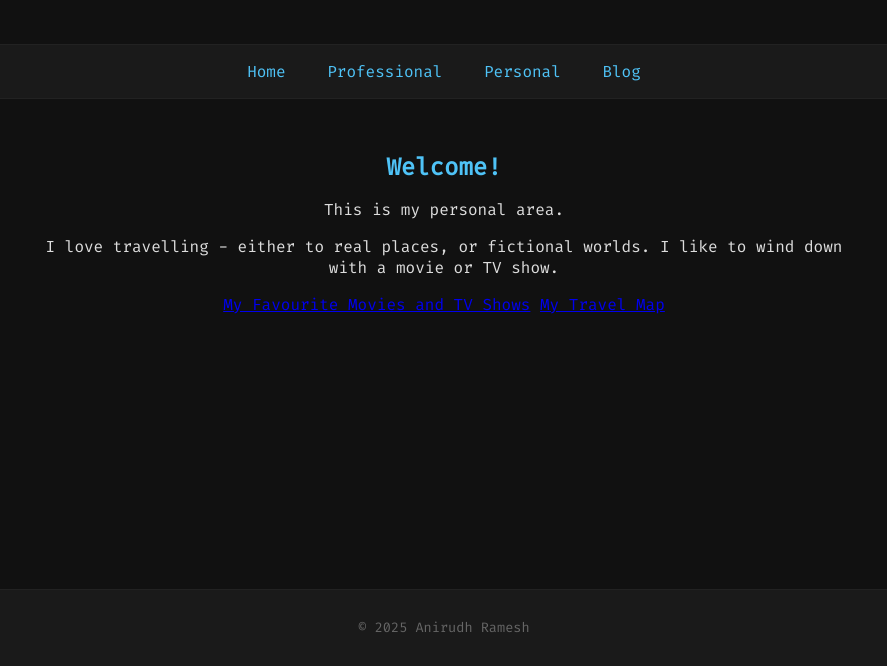
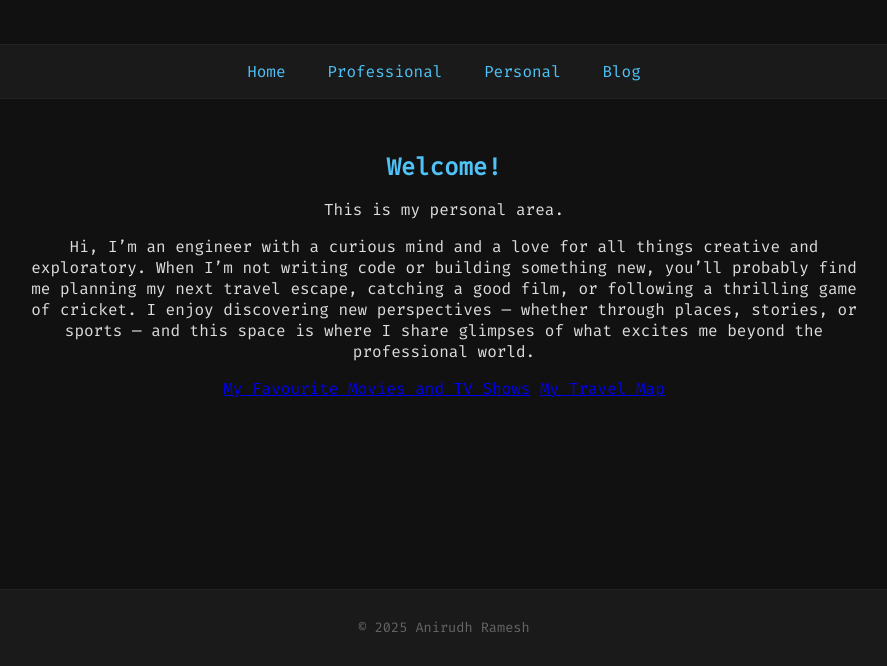
Before and after one commit to BlazingWarlord/biopage, a plain HTML site: page personal.html in a window 1280 px wide. Shown: the part 134-800 px from the top of the page, without its empty margins (196-1083 px from the left). Drawn offline with Linux system fonts and the light colour scheme.

Commit message:
Update personal.html

```diff
--- a/personal.html
+++ b/personal.html
@@ -94,7 +94,7 @@
   <main>
     <h2>Welcome!</h2>
     <p>This is my personal area.</p>
-    <p>I love travelling - either to real places, or fictional worlds. I like to wind down with a movie or TV show.</p>
+    <p>Hi, I’m an engineer with a curious mind and a love for all things creative and exploratory. When I’m not writing code or building something new, you’ll probably find me planning my next travel escape, catching a good film, or following a thrilling game of cricket. I enjoy discovering new perspectives — whether through places, stories, or sports — and this space is where I share glimpses of what excites me beyond the professional world.</p>
     <a href="movies.html">My Favourite Movies and TV Shows</a>
     <a href="map.html">My Travel Map</a>
   </main>
```
